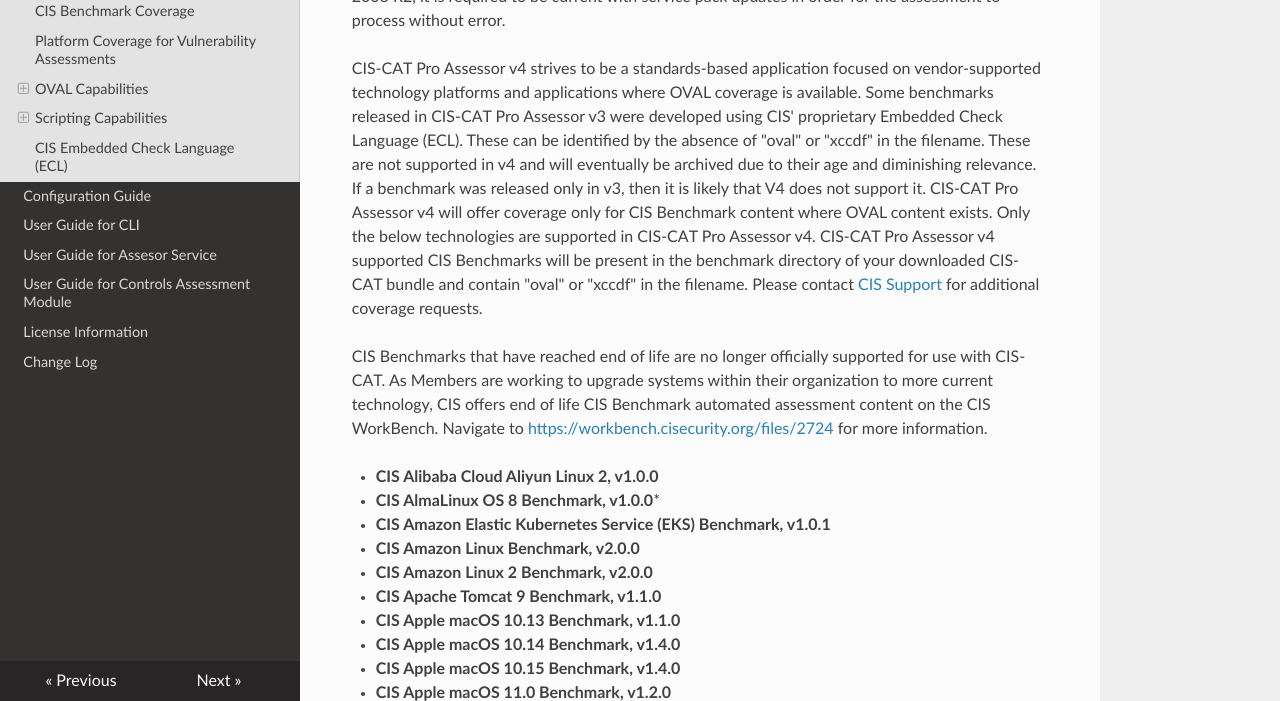
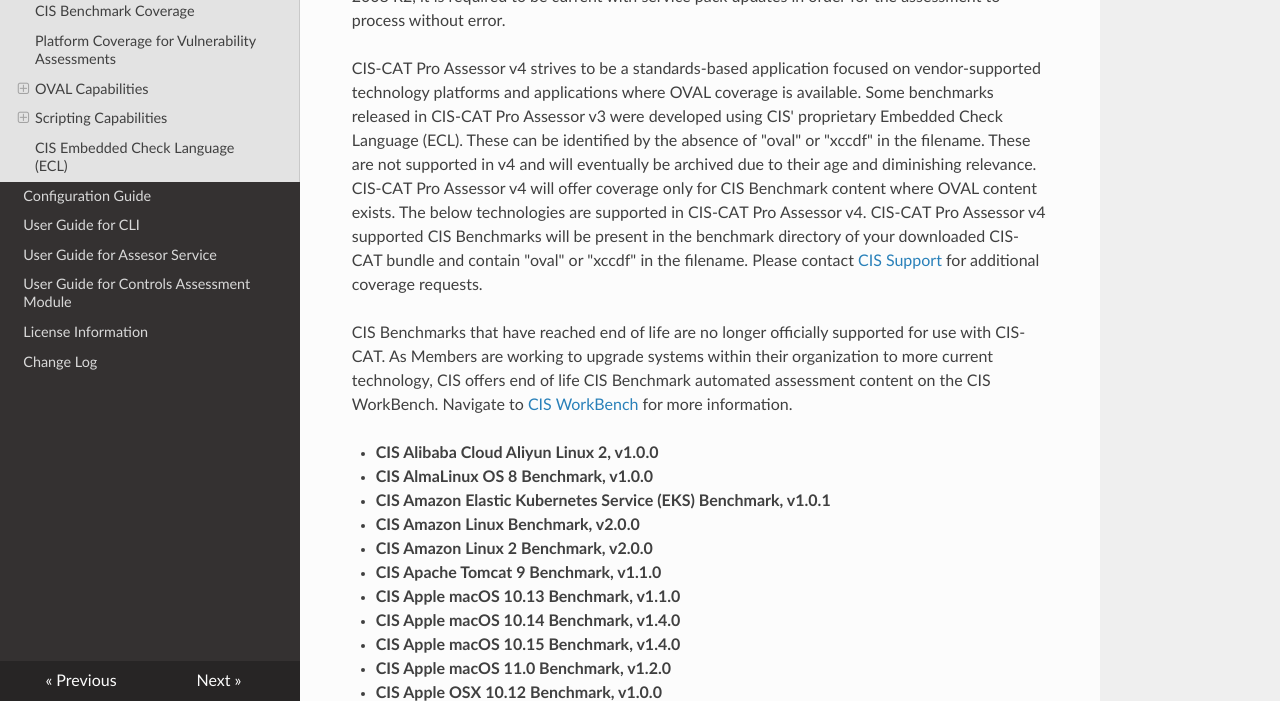
Before and after one commit to CISecurity/CCPA-Docs, an MkDocs documentation site: the page built from docs/Coverage Guide.md, in a window 1280 px wide and 900 px high, scrolled down 725 px, cut to the strip 199-900 px from the top of the window. Built offline with MkDocs 1.6.1, drawn with Linux system fonts in a browser that asks for light colours; nearby versions of some CDN libraries.

Commit message:
fix typo

```diff
--- a/docs/Coverage Guide.md
+++ b/docs/Coverage Guide.md
@@ -16,12 +16,12 @@
 
 For some older Windows platforms such as Microsoft Windows 7 and Microsoft Windows Server 2008 R2, it is required to be current with service pack updates in order for the assessment to process without error.
 
-CIS-CAT Pro Assessor v4 strives to be a standards-based application focused on vendor-supported technology platforms and applications where OVAL coverage is available. Some benchmarks released in CIS-CAT Pro Assessor v3 were developed using CIS' proprietary Embedded Check Language (ECL). These can be identified by the absence of "oval" or "xccdf" in the filename. These are not supported in v4 and will eventually be archived due to their age and diminishing relevance. If a benchmark was released only in v3, then it is likely that V4 does not support it. CIS-CAT Pro Assessor v4 will offer coverage only for CIS Benchmark content where OVAL content exists. Only the below technologies are supported in CIS-CAT Pro Assessor v4. CIS-CAT Pro Assessor v4 supported CIS Benchmarks will be present in the benchmark directory of your downloaded CIS-CAT bundle and contain "oval" or "xccdf" in the filename. Please contact [CIS Support](https://www.cisecurity.org/support/) for additional coverage requests.
+CIS-CAT Pro Assessor v4 strives to be a standards-based application focused on vendor-supported technology platforms and applications where OVAL coverage is available. Some benchmarks released in CIS-CAT Pro Assessor v3 were developed using CIS' proprietary Embedded Check Language (ECL). These can be identified by the absence of "oval" or "xccdf" in the filename. These are not supported in v4 and will eventually be archived due to their age and diminishing relevance. CIS-CAT Pro Assessor v4 will offer coverage only for CIS Benchmark content where OVAL content exists. The below technologies are supported in CIS-CAT Pro Assessor v4. CIS-CAT Pro Assessor v4 supported CIS Benchmarks will be present in the benchmark directory of your downloaded CIS-CAT bundle and contain "oval" or "xccdf" in the filename. Please contact [CIS Support](https://www.cisecurity.org/support/) for additional coverage requests.
 
-CIS Benchmarks that have reached end of life are no longer officially supported for use with CIS-CAT. As Members are working to upgrade systems within their organization to more current technology, CIS offers end of life CIS Benchmark automated assessment content on the CIS WorkBench. Navigate to [https://workbench.cisecurity.org/files/2724](https://workbench.cisecurity.org/files/2724) for more information.
+CIS Benchmarks that have reached end of life are no longer officially supported for use with CIS-CAT. As Members are working to upgrade systems within their organization to more current technology, CIS offers end of life CIS Benchmark automated assessment content on the CIS WorkBench. Navigate to [CIS WorkBench](https://workbench.cisecurity.org/files/2724) for more information.
 
 - **CIS Alibaba Cloud Aliyun Linux 2, v1.0.0**
-- **CIS AlmaLinux OS 8 Benchmark, v1.0.0***
+- **CIS AlmaLinux OS 8 Benchmark, v1.0.0**
 - **CIS Amazon Elastic Kubernetes Service (EKS) Benchmark, v1.0.1**
 - **CIS Amazon Linux Benchmark, v2.0.0**
 - **CIS Amazon Linux 2 Benchmark, v2.0.0**
```
